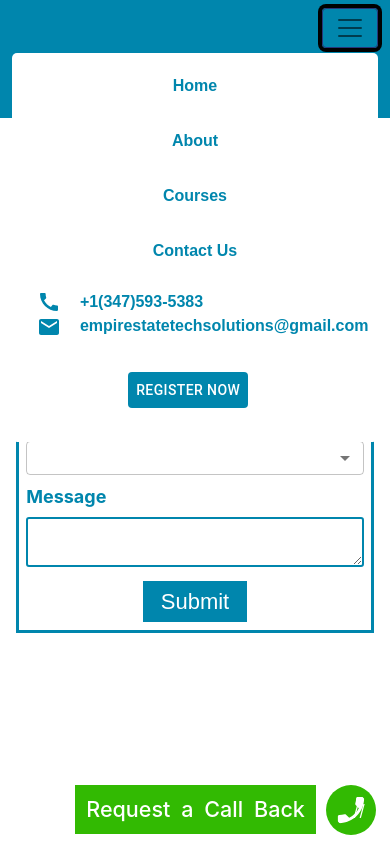
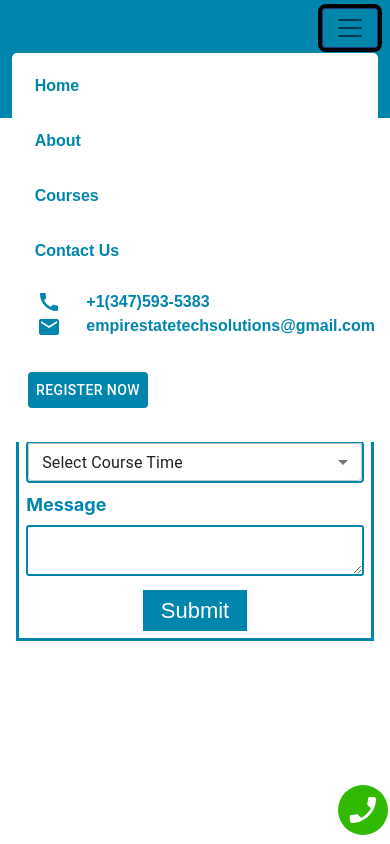
Before and after one commit to BilalMehfooz12/empirestatewebsite, a React (Create React App) app: page /requestCall in a window 390 px wide. Both pictures are taken after a click on the button "Toggle navigation". Built offline with nearby package versions, Linux system fonts and the light colour scheme.

Commit message:
responsive_done

```diff
--- a/src/Component/Header/index.css
+++ b/src/Component/Header/index.css
@@ -120,7 +120,17 @@ height: auto
 
 }
 @media (max-width:550px){
-
+  .centered-text {
+    display: flex;
+    justify-content: start;
+    align-items: center;
+    text-align: start;
+    padding-left: 2%;
+    color: var(--color);
+    font-weight: bold;
+    height: 100%; /* Ensure the height of the parent container is set */
+    margin: 0; /* Remove default margin */
+  }
 .logo_img{
   width:90%;
   height:10vh;
@@ -130,9 +140,9 @@ height: auto
 }
 .login_btn{
 display: flex !important;
-justify-content: center !important;
+justify-content: start !important;
   margin-bottom: 10% !important;
-  margin-left: 30% !important;
+  margin-left: 0% !important;
 }
 }
 .header_child_bg{
--- a/src/Component/Header/index.js
+++ b/src/Component/Header/index.js
@@ -10,10 +10,20 @@ import logo from "../../Image/logo6.png";
 import { BrowserRouter } from "react-router-dom";
 import { HashLink, HashLink as link } from "react-router-hash-link";
 import { Link } from "react-router-dom";
+import { useState } from "react";
 import "./index.css";
 const Header = () => {
   const location = useLocation();
   const navigate = useNavigate();
+  const [isNavOpen, setIsNavOpen] = useState(false);
+
+  const toggleNav = () => {
+    setIsNavOpen(!isNavOpen);
+  };
+
+  const closeNav = () => {
+    setIsNavOpen(false);
+  };
   return (
     <div className="header_sticky" style={{ height: "14vh" }}>
       <div class="navbar navbar-expand-lg navbar-light ">
@@ -32,10 +42,15 @@ const Header = () => {
             aria-controls="navbarSupportedContent"
             aria-expanded="false"
             aria-label="Toggle navigation"
+            onClick={toggleNav}
+            aria-expanded={isNavOpen ? "true" : "false"}
           >
             <span class="navbar-toggler-icon"></span>
           </button>
-          <div class="collapse navbar-collapse" id="navbarSupportedContent">
+          <div
+            className={`collapse navbar-collapse ${isNavOpen ? "show" : ""}`}
+            id="navbarSupportedContent"
+          >
             <Container className="header_child_bg">
               <Grid container className="main_headers" gap={2}>
                 <Grid item lg={1.8} md={2} sm={2} xs={12}>
@@ -91,6 +106,7 @@ const Header = () => {
                     backgroundColor:
                       location.pathname === "/" ? "rgb(4, 38, 48)" : "white",
                   }}
+                  onClick={closeNav}
                 >
                   <p className="centered-text">
                     <Link
@@ -114,6 +130,7 @@ const Header = () => {
                   md={1}
                   sm={1}
                   xs={12}
+                  onClick={closeNav}
                   style={{
                     backgroundColor:
                       location.pathname === "/aboutus"
@@ -143,6 +160,7 @@ const Header = () => {
                   md={1}
                   sm={1}
                   xs={12}
+                  onClick={closeNav}
                   style={{
                     backgroundColor:
                       location.pathname === "/courses"
@@ -173,6 +191,7 @@ const Header = () => {
                   md={1.2}
                   sm={1.5}
                   xs={12}
+                  onClick={closeNav}
                   style={{
                     backgroundColor:
                       location.pathname === "/contact"
@@ -238,6 +257,7 @@ const Header = () => {
                   md={2}
                   sm={3}
                   xs={12}
+                  onClick={closeNav}
                   style={{ display: "flex", alignItems: "center" }}
                 >
                   <Button
--- a/src/Component/ScrollTop/ScrollToTop.css
+++ b/src/Component/ScrollTop/ScrollToTop.css
@@ -33,6 +33,11 @@ top: 90%;
     /* margin :10% !important; */
     /* margin-bottom: 10% !important; */
 }
+.request_heading{
+  margin: 10px;
+  background-color: rgb(50, 186, 2);
+  padding: 4%;
+}
 @media (max-width: 1400px) and (min-width: 700px) {
 .scroll-to-top {
     position: fixed;
@@ -44,8 +49,11 @@ top: 90%;
 @media (max-width:600px){
   .scroll-to-top {
     position: fixed;
-    right:40%;
+    right:0.5%;
 top: 93%;
     z-index: 999 !important;
   }
+  .request_heading{
+    display: none;
+  }
 }
--- a/src/Component/ScrollTop/scrollTop.js
+++ b/src/Component/ScrollTop/scrollTop.js
@@ -58,8 +58,7 @@ const ScrollToTop = () => {
             /> */}
           </div>
         )}
-        {/* {reuestisVisible && ( */}
-        //{" "}
+        {/* {reuestisVisible && ( */}{" "}
         <div className="scroll-icon">
           <div
             style={{
@@ -68,13 +67,7 @@ const ScrollToTop = () => {
             }}
             onClick={() => navigate("/requestCall")}
           >
-            <h4
-              style={{
-                margin: 10,
-                backgroundColor: "rgb(50, 186, 2)",
-                padding: "4%",
-              }}
-            >
+            <h4 className="request_heading">
               <span style={{ marginRight: "0.5em" }}>Request</span>
               <span style={{ marginRight: "0.5em" }}>a</span>
               <span style={{ marginRight: "0.5em" }}>Call</span>
@@ -83,8 +76,7 @@ const ScrollToTop = () => {
             <div className="what_app_icon_main">
               <PhoneEnabledIcon className="what_app_icon" />
             </div>
-          </div>
-          //{" "}
+          </div>{" "}
         </div>
         {/* )} */}
       </div>
--- a/src/Screen/RequestCall/request.js
+++ b/src/Screen/RequestCall/request.js
@@ -240,14 +240,21 @@ const RequestCall = () => {
                   value={selectedData}
                   onChange={handleChange}
                   name="Selected Time"
-                  style={{ width: "100%", textAlign: "start", height: "4vh" }}
+                  style={{
+                    width: "100%",
+                    textAlign: "start",
+                    height: "5vh",
+                    border: "2px solid rgb(0,134,173)",
+                    outline: "none", // Remove this line
+                    textDecoration: "none",
+                  }}
                   displayEmpty
                   required
                   inputProps={{ "aria-label": "Select Email" }}
                 >
-                  {/* <InputLabel disabled hidden style={{ textAlign: "start" }}>
-                    Select Course
-                  </InputLabel> */}
+                  <MenuItem value="" disabled hidden>
+                    Select Course Time
+                  </MenuItem>
                   <MenuItem value="Morning" className="hover_couse_time">
                     Morning
                   </MenuItem>
--- a/src/Screen/SignUp/signup.js
+++ b/src/Screen/SignUp/signup.js
@@ -108,7 +108,10 @@ const SignUp = () => {
                 <Select
                   value={selectedData}
                   onChange={handleChange}
-                  name="Select Course"
+                  name="Course"
+                  displayEmpty
+                  required
+                  inputProps={{ "aria-label": "Select Email" }}
                   style={{
                     width: "100%",
                     textAlign: "start",
@@ -117,15 +120,15 @@ const SignUp = () => {
                     outline: "none", // Remove this line
                     textDecoration: "none",
                   }}
-                  displayEmpty
-                  required
-                  inputProps={{ "aria-label": "Select Email" }}
                 >
-                  {/* <InputLabel disabled hidden style={{ textAlign: "start" }}>
+                  <MenuItem value="" disabled hidden>
                     Select Course
-                  </InputLabel> */}
-                  <MenuItem className="hover_couse_time" value="scrum">
-                    Scrum
+                  </MenuItem>
+                  <MenuItem className="hover_couse_time" value="Scrum Master">
+                    Scrum Master
+                  </MenuItem>
+                  <MenuItem className="hover_couse_time" value="Scrum Master">
+                    SQA
                   </MenuItem>
                 </Select>
               </Grid>
```
